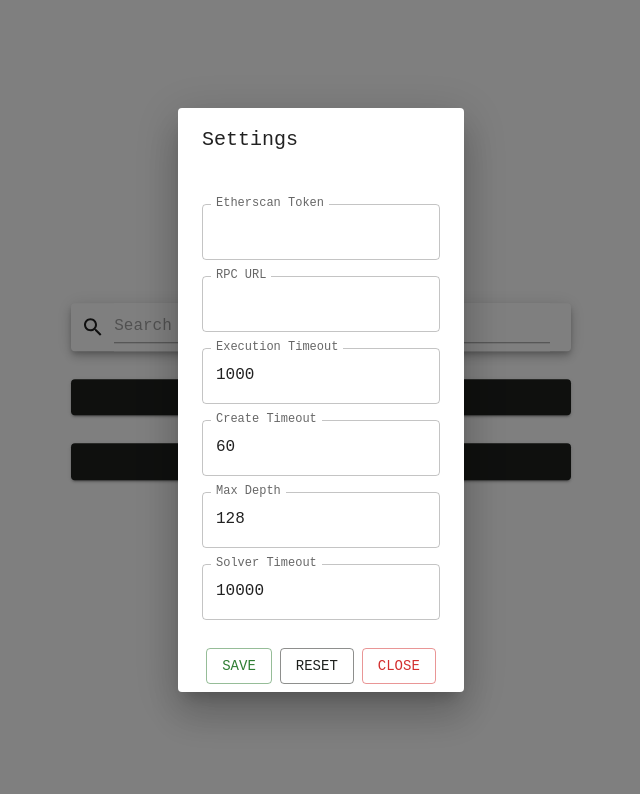
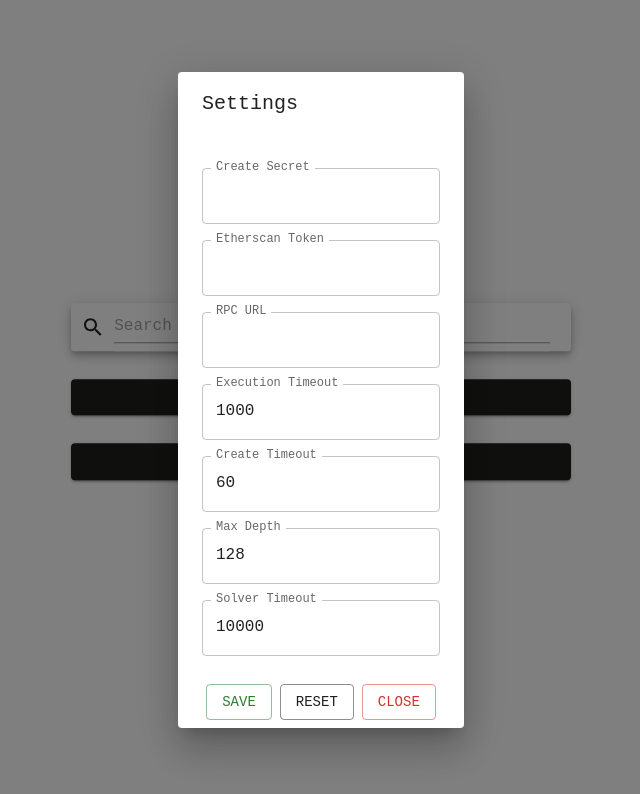
Before and after one commit to AaronTarga/CtrlEth, a React (Create React App) app in the folder webclient/: page / in a window 1280 px wide. Both pictures are taken after a click on the button "CHANGE SETTINGS". Shown: the top 794 px of the page, without its empty margins (319-959 px from the left). Built offline with nearby package versions, Linux system fonts and the light colour scheme; what cytoscape-dagre would draw is missing.

Commit message:
frontend: adding secret setting

```diff
--- a/webclient/src/Components/Dialogs/SettingsDialog.tsx
+++ b/webclient/src/Components/Dialogs/SettingsDialog.tsx
@@ -33,6 +33,18 @@ export function SettingsDialog(props: DialogProps) {
       <DialogTitle>Settings</DialogTitle>
       <DialogContent>
         <Stack spacing={2} sx={{ mt: '2em' }}>
+        <TextField
+            id="secret"
+            label="Create Secret"
+            type="text"
+            value={localSettings.secret}
+            InputLabelProps={{
+              shrink: true,
+            }}
+            onChange={(event) => {
+              setLocalSettings({ ...localSettings, secret: event.target.value });
+            }}
+          />
           <TextField
             id="etherscan"
             label="Etherscan Token"
--- a/webclient/src/lib/api.ts
+++ b/webclient/src/lib/api.ts
@@ -87,12 +87,13 @@ export class ApiController {
     args: Settings
   ): Promise<ApiResult<DisassemblyState>> {
     const queryString = argsToQuery([
+      { param: 'secret', value: args.secret },
       { param: 'rpc', value: args.rpc },
       { param: 'etherscan', value: args.etherscan },
-      { param: 'execution_timeout', value: args.mythril.executionTimeout.toString()},
-      {param: 'create_timeout', value: args.mythril.createTimeout.toString()},
-      { param: 'max_depth', value: args.mythril.maxDepth.toString()},
-      { param: 'solver_timeout', value: args.mythril.solverTimeout.toString()}
+      { param: 'execution_timeout', value: args.mythril.executionTimeout.toString() },
+      { param: 'create_timeout', value: args.mythril.createTimeout.toString() },
+      { param: 'max_depth', value: args.mythril.maxDepth.toString() },
+      { param: 'solver_timeout', value: args.mythril.solverTimeout.toString() },
     ]);
     return this.handleResponse('/disassembly/' + address + queryString, signal, args);
   }
@@ -137,7 +138,7 @@ export class ApiController {
 
   async getCachedDisassembly(
     address: string,
-    args: {rpc: string | undefined, etherscan: string | undefined},
+    args: { rpc: string | undefined; etherscan: string | undefined },
     signal: AbortSignal
   ): Promise<ApiResult<DisassemblyResponse | DisassemblyState>> {
     const queryString = argsToQuery([
--- a/webclient/src/lib/settings.ts
+++ b/webclient/src/lib/settings.ts
@@ -12,6 +12,7 @@ export const retrieveSettings = (): Settings => {
 const defaultSettings: Settings = {
     etherscan: "",
     rpc: "",
+    secret: "",
     mythril: {
       executionTimeout: Number.isInteger(Number(process.env.REACT_APP_MYTHRIL_EXECUTION_TIMEOUT))
         ? Number(process.env.REACT_APP_MYTHRIL_EXECUTION_TIMEOUT)
--- a/webclient/src/types/types.ts
+++ b/webclient/src/types/types.ts
@@ -197,6 +197,7 @@ export type Task = {
 export type Settings = {
   etherscan: string | undefined,
   rpc: string | undefined,
+  secret: string | undefined,
   mythril: {
     executionTimeout: number,
     createTimeout: number,
```
Also changed, not shown: 1 other file (tests, documents, lock files or other folders).
